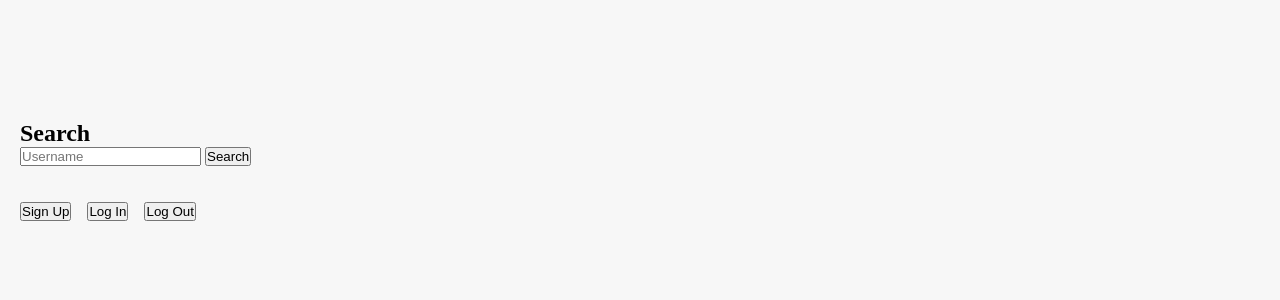
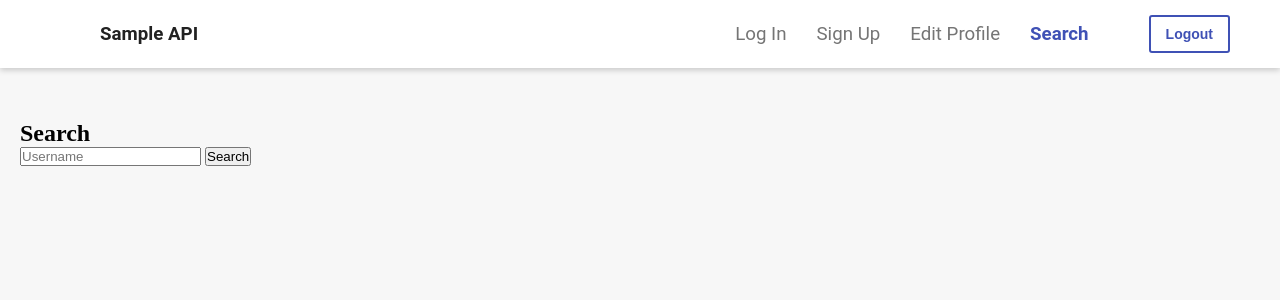
Before and after one commit to jpcarreon/frontendTesting, a React (Create React App) app: page /search in a window 1280 px wide. Shown: the top 300 px of the page. Built offline with nearby package versions, Linux system fonts and the light colour scheme.

Commit message:
feat: add header

```diff
--- a/src/components/Header.css
+++ b/src/components/Header.css
@@ -9,7 +9,7 @@
 
     font-size: 16px;
     font-weight: 500;
-    font-family: 'Lato';
+    font-family: 'Roboto';
 
     position: fixed;
 }
--- a/src/pages/Login.js
+++ b/src/pages/Login.js
@@ -7,6 +7,7 @@ export default class Home extends Component {
         super(props);
 
         this.login = this.login.bind(this);
+        this.logOut = this.logOut.bind(this);
     }
 
     login(e) {
@@ -32,10 +33,32 @@ export default class Home extends Component {
             })
     }
 
+    logOut(e) {
+        e.preventDefault();
+        const token = prompt("Please enter your authorization token", "");
+
+        fetch (
+            'http://localhost:3001/user/logout',
+            {
+                method: 'POST',
+                headers: {
+                    'Authorization': 'Bearer ' + token
+                }
+            })
+            .then(response => response.json())
+            .then(body => {
+                console.log(body);
+                if (body.success)
+                    alert("Successfully Logged Out!");
+                else
+                    alert(body.message)
+            })
+    }
+
     render() {
         return (
         <div>
-            <Header handleClick={this.logout} login={{ color: 'var(--default-primary-color)', fontWeight: '600' }} />
+            <Header handleClick={this.logOut} login={{ color: 'var(--default-primary-color)', fontWeight: '600' }} />
             <div className="content">
                 <h2>Log In</h2>
                 <form>
@@ -43,15 +66,6 @@ export default class Home extends Component {
                     <input type="password" id="password" placeholder="Password" />&nbsp;
                     <button id="login" onClick={this.login}>Log In</button>
                 </form>
-
-                <br/> <br/>
-                <a href='/sign-up' className='nostyle'>
-                    <button className='center primary button break'>Sign Up</button>
-                </a>
-                &nbsp;&nbsp;&nbsp;&nbsp;
-                <a href='/search' className='nostyle'>
-                    <button className='center primary button break'>Search</button>
-                </a>
             </div>
         </div>
         )
--- a/src/pages/Search.js
+++ b/src/pages/Search.js
@@ -1,4 +1,6 @@
 import React, { Component } from "react";
+
+import Header from "../components/Header";
 
 export default class Home extends Component {
     constructor(props) {
@@ -78,6 +80,7 @@ export default class Home extends Component {
     render() {
         return (
         <div>
+            <Header handleClick={this.logOut} search={{ color: 'var(--default-primary-color)', fontWeight: '600' }} />
             <div className="content">
                 <h2>Search</h2>
                 <form>
@@ -96,19 +99,6 @@ export default class Home extends Component {
                     <div></div>
                 }
 
-                <br/> <br/>
-                <a href='/sign-up' >
-                    <button >Sign Up</button>
-                </a>
-
-                &nbsp;&nbsp;&nbsp;&nbsp;
-                <a href='/log-in'>
-                    <button >Log In</button>
-                </a>
-
-                &nbsp;&nbsp;&nbsp;&nbsp;
-
-                <button onClick={this.logOut}>Log Out</button>
             </div>
 
         </div>
```
Also changed, not shown: public/Fonts/Lato-Regular.ttf (added), public/Fonts/Roboto-Regular.ttf (added).
